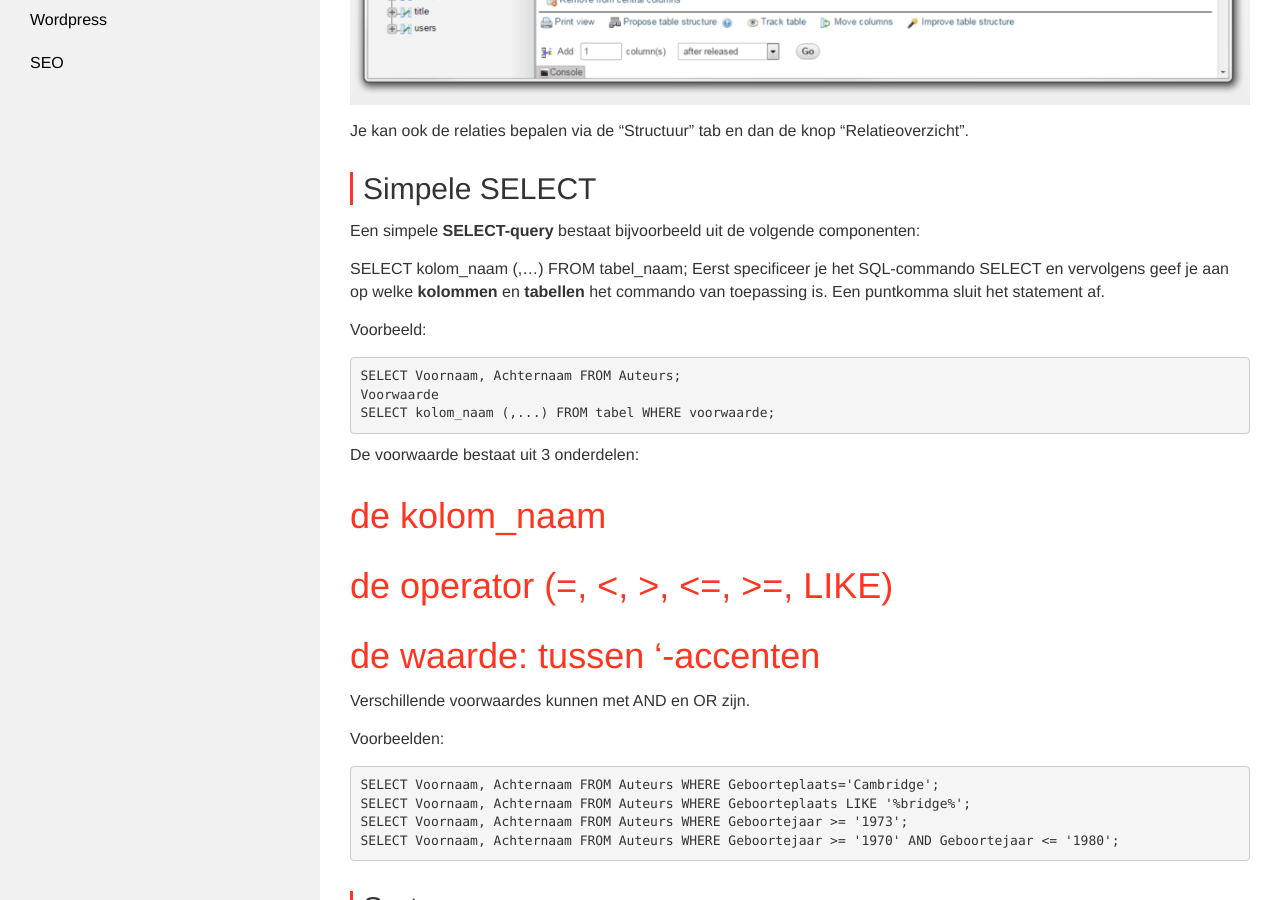
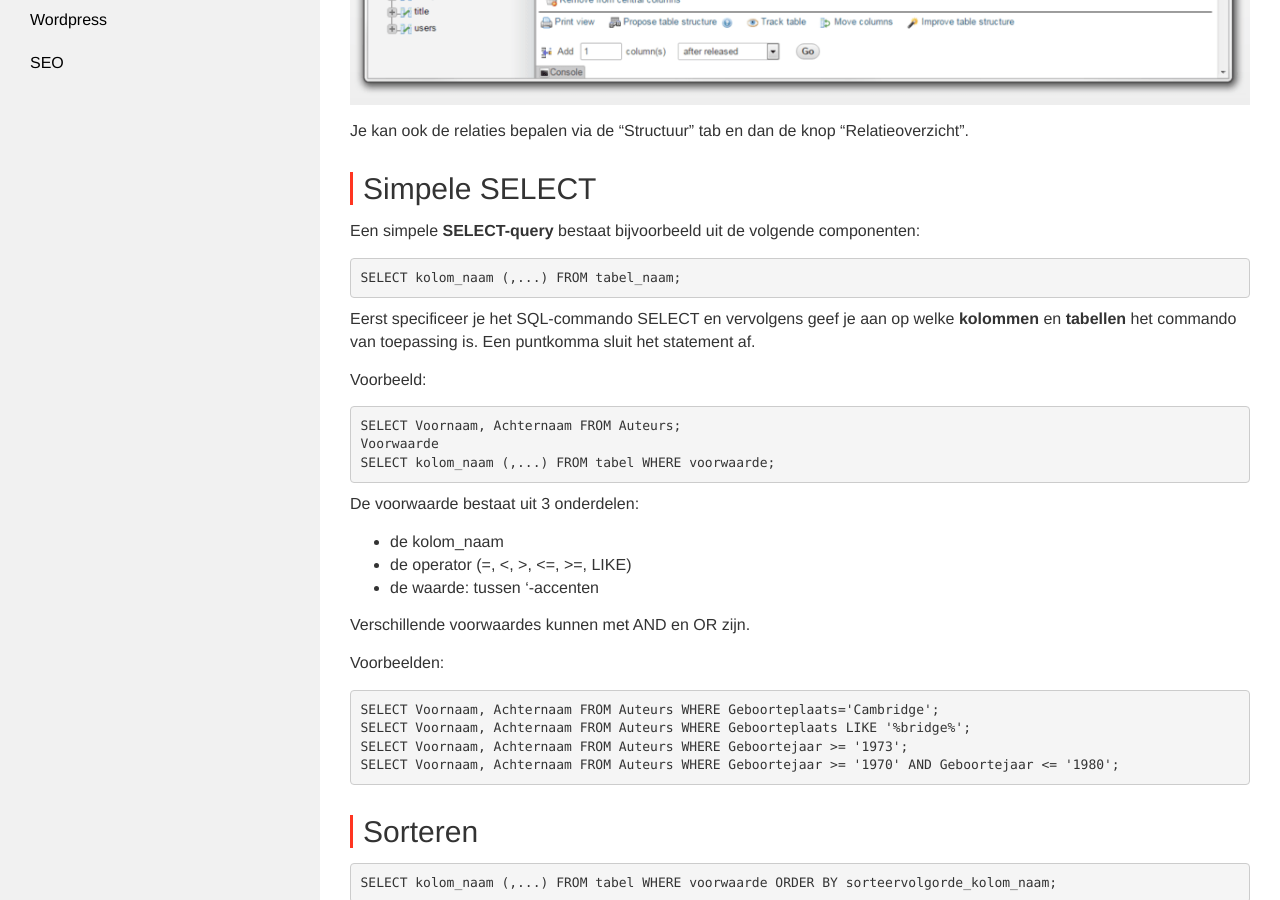
Before and after one commit to Syntra-Brussel/dynamische-webtechnieken, a Jekyll site: the page built from mysql/select.md, in a window 1280 px wide and 900 px high, scrolled down 504 px. Built offline with Jekyll 4.4.1, drawn with Linux system fonts in a browser that asks for light colours; nearby versions of some CDN libraries; a script that is not in the unit is left out.

Commit message:
Update select.md

```diff
--- a/mysql/select.md
+++ b/mysql/select.md
@@ -15,7 +15,10 @@ Je kan ook de relaties bepalen via de “Structuur” tab en dan de knop “Rela
 ## Simpele SELECT
 Een simpele <strong>SELECT-query</strong> bestaat bijvoorbeeld uit de volgende componenten:
 
+<pre>
 SELECT kolom_naam (,...) FROM tabel_naam;
+</pre>
+
 Eerst specificeer je het SQL-commando SELECT en vervolgens geef je aan op welke <strong>kolommen</strong> en <strong>tabellen</strong> het commando van toepassing is. Een puntkomma sluit het statement af.
 
 Voorbeeld:
@@ -28,9 +31,10 @@ SELECT kolom_naam (,...) FROM tabel WHERE voorwaarde;
 
 De voorwaarde bestaat uit 3 onderdelen:
 
-# de kolom_naam
-# de operator (=, <, >, <=, >=, LIKE)
-# de waarde: tussen ‘-accenten
+* de kolom_naam
+* de operator (=, <, >, <=, >=, LIKE)
+* de waarde: tussen ‘-accenten
+
 Verschillende voorwaardes kunnen met AND en OR zijn.
 
 Voorbeelden:
```
